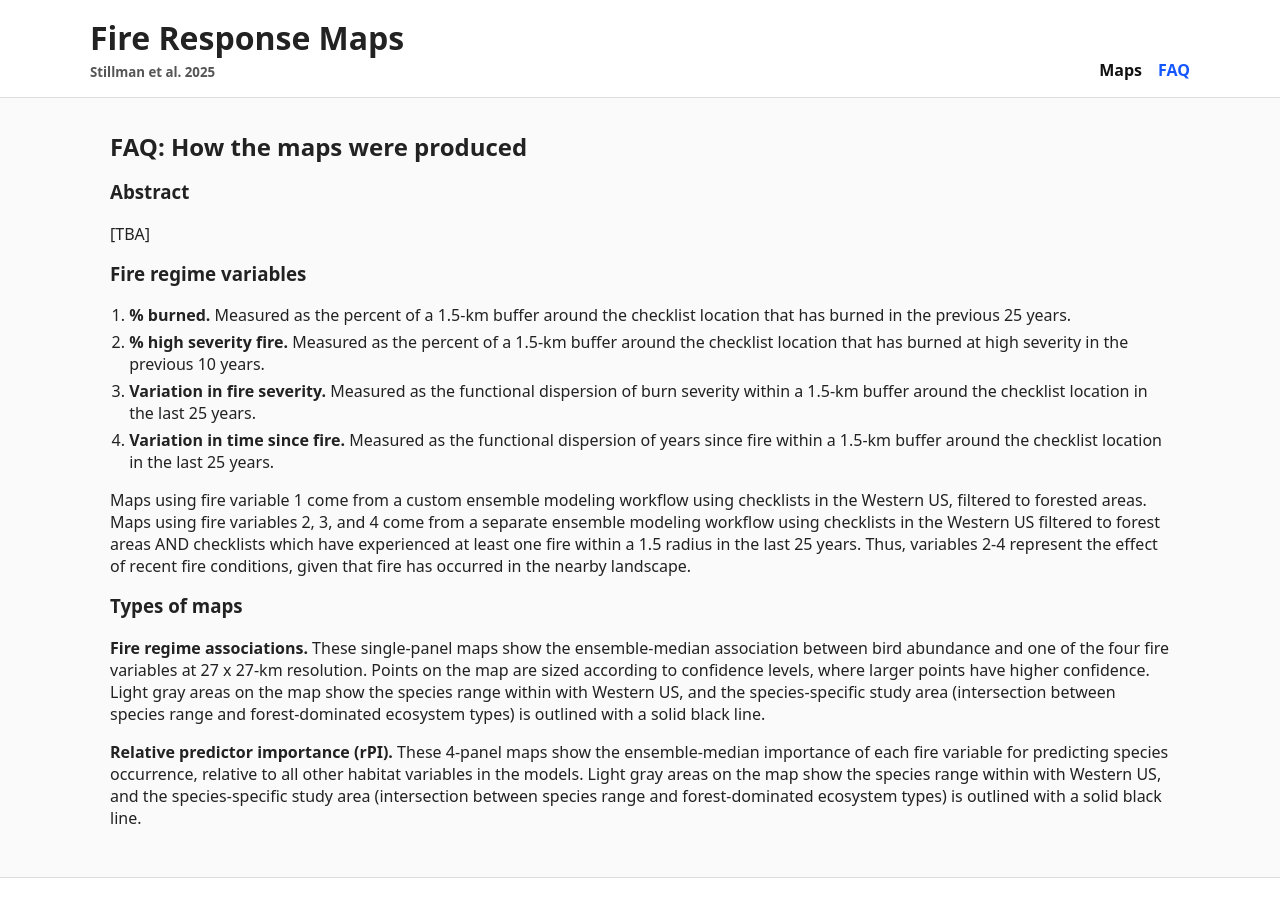
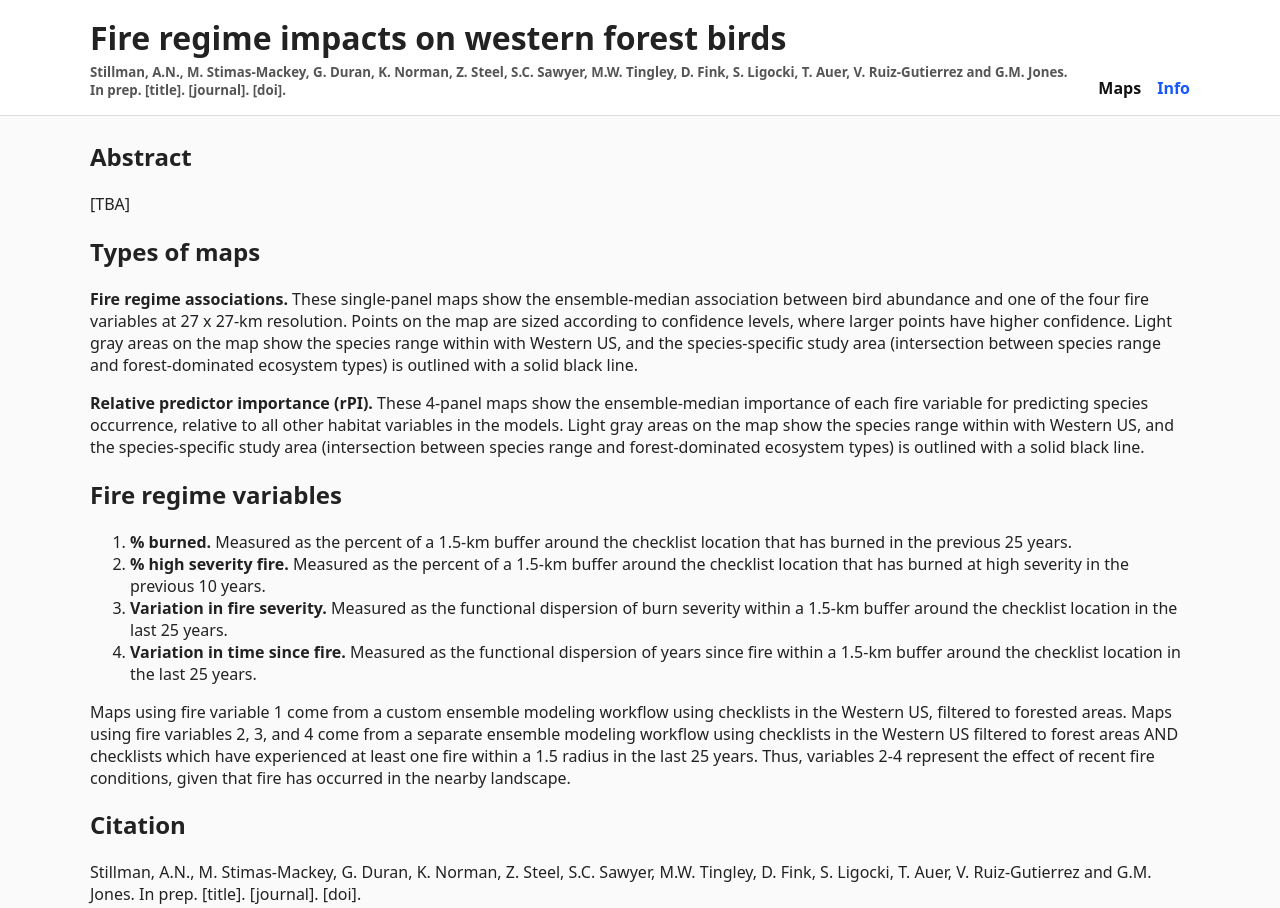
Before and after one commit to ebird/fire-viewer, a plain HTML site: page faq.html in a window 1280 px wide. Shown: the top 908 px of the page. Drawn offline with Linux system fonts and the light colour scheme.

Commit message:
text edits

```diff
--- a/faq.html
+++ b/faq.html
@@ -3,7 +3,7 @@
 <head>
   <meta charset="UTF-8" />
   <meta name="viewport" content="width=device-width,initial-scale=1" />
-  <title>Fire Response Maps — FAQ</title>
+  <title>Fire Response Maps — Info</title>
   <link rel="stylesheet" href="css/styles.css" />
 </head>
 <body>
@@ -11,23 +11,25 @@
     <div class="inner">
       <div class="masthead">
         <div class="masthead-left">
-          <h1><a href="index.html">Fire Response Maps</a></h1>
-          <h5>Stillman et al. 2025</h5>
+          <h1><a href="index.html">Fire regime impacts on western forest birds</a></h1>
+          <h5>Stillman, A.N., M. Stimas-Mackey, G. Duran, K. Norman, Z. Steel, S.C. Sawyer, M.W. Tingley, D. Fink, S. Ligocki, T. Auer, V. Ruiz-Gutierrez and G.M. Jones. In prep. [title]. [journal]. [doi].</h5>
         </div>
         <nav class="top-links" aria-label="Primary">
           <a href="index.html">Maps</a>
-          <a href="faq.html" aria-current="page">FAQ</a>
+          <a href="info.html" aria-current="page">Info</a>
         </nav>
       </div>
     </div>
   </header>
 
   <main id="content" class="centered">
-    <section class="centered faq-section" aria-labelledby="faq-title">
-      <h2 id="faq-title">FAQ: How the maps were produced</h2>
-      <h3>Abstract</h3>
+    <section class="centered info-section" aria-labelledby="info-title">
+      <h2>Abstract</h3>
       <p>[TBA]</p>
-      <h3>Fire regime variables</h3>
+      <h2>Types of maps</h3>
+      <p><strong>Fire regime associations.</strong> These single-panel maps show the ensemble-median association between bird abundance and one of the four fire variables at 27 x 27-km resolution. Points on the map are sized according to confidence levels, where larger points have higher confidence. Light gray areas on the map show the species range within with Western US, and the species-specific study area (intersection between species range and forest-dominated ecosystem types) is outlined with a solid black line.</p>
+      <p><strong>Relative predictor importance (rPI).</strong> These 4-panel maps show the ensemble-median importance of each fire variable for predicting species occurrence, relative to all other habitat variables in the models. Light gray areas on the map show the species range within with Western US, and the species-specific study area (intersection between species range and forest-dominated ecosystem types) is outlined with a solid black line.</p>
+      <h2>Fire regime variables</h3>
       <ol>
         <li><strong>% burned.</strong> Measured as the percent of a 1.5-km buffer around the checklist location that has burned in the previous 25 years.</li>
         <li><strong>% high severity fire.</strong> Measured as the percent of a 1.5-km buffer around the checklist location that has burned at high severity in the previous 10 years.</li>
@@ -35,9 +37,8 @@
         <li><strong>Variation in time since fire.</strong> Measured as the functional dispersion of years since fire within a 1.5-km buffer around the checklist location in the last 25 years.</li>
       </ol>
       <p>Maps using fire variable 1 come from a custom ensemble modeling workflow using checklists in the Western US, filtered to forested areas. Maps using fire variables 2, 3, and 4 come from a separate ensemble modeling workflow using checklists in the Western US filtered to forest areas AND checklists which have experienced at least one fire within a 1.5 radius in the last 25 years. Thus, variables 2-4 represent the effect of recent fire conditions, given that fire has occurred in the nearby landscape.</p>
-      <h3>Types of maps</h3>
-      <p><strong>Fire regime associations.</strong> These single-panel maps show the ensemble-median association between bird abundance and one of the four fire variables at 27 x 27-km resolution. Points on the map are sized according to confidence levels, where larger points have higher confidence. Light gray areas on the map show the species range within with Western US, and the species-specific study area (intersection between species range and forest-dominated ecosystem types) is outlined with a solid black line.</p>
-      <p><strong>Relative predictor importance (rPI).</strong> These 4-panel maps show the ensemble-median importance of each fire variable for predicting species occurrence, relative to all other habitat variables in the models. Light gray areas on the map show the species range within with Western US, and the species-specific study area (intersection between species range and forest-dominated ecosystem types) is outlined with a solid black line.</p>
+      <h2>Citation</h2>
+      <p>Stillman, A.N., M. Stimas-Mackey, G. Duran, K. Norman, Z. Steel, S.C. Sawyer, M.W. Tingley, D. Fink, S. Ligocki, T. Auer, V. Ruiz-Gutierrez and G.M. Jones. In prep. [title]. [journal]. [doi].</p>
     </section>
   </main>
 
```
Also changed, not shown: index.html (+3 -3 lines).
